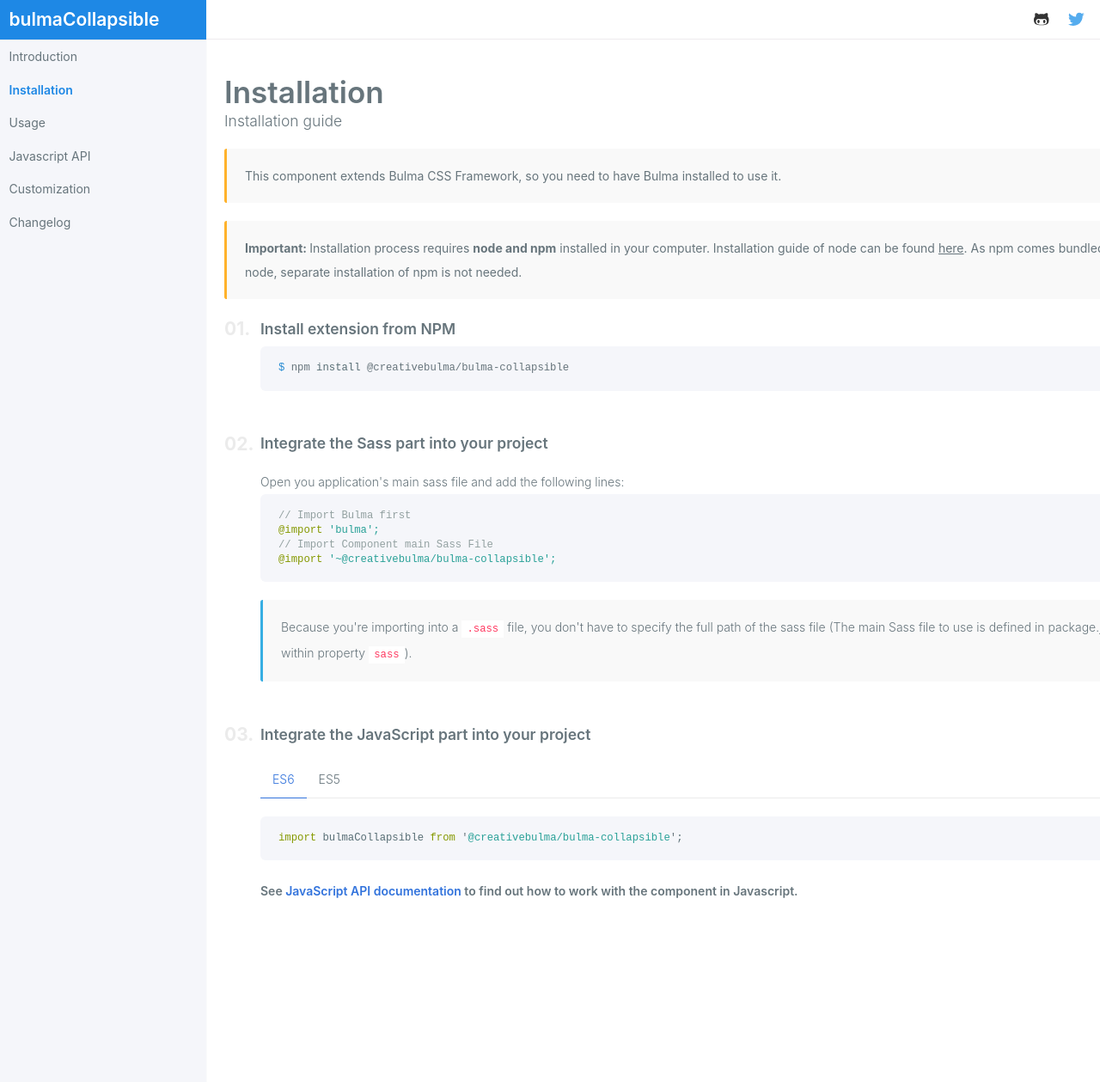
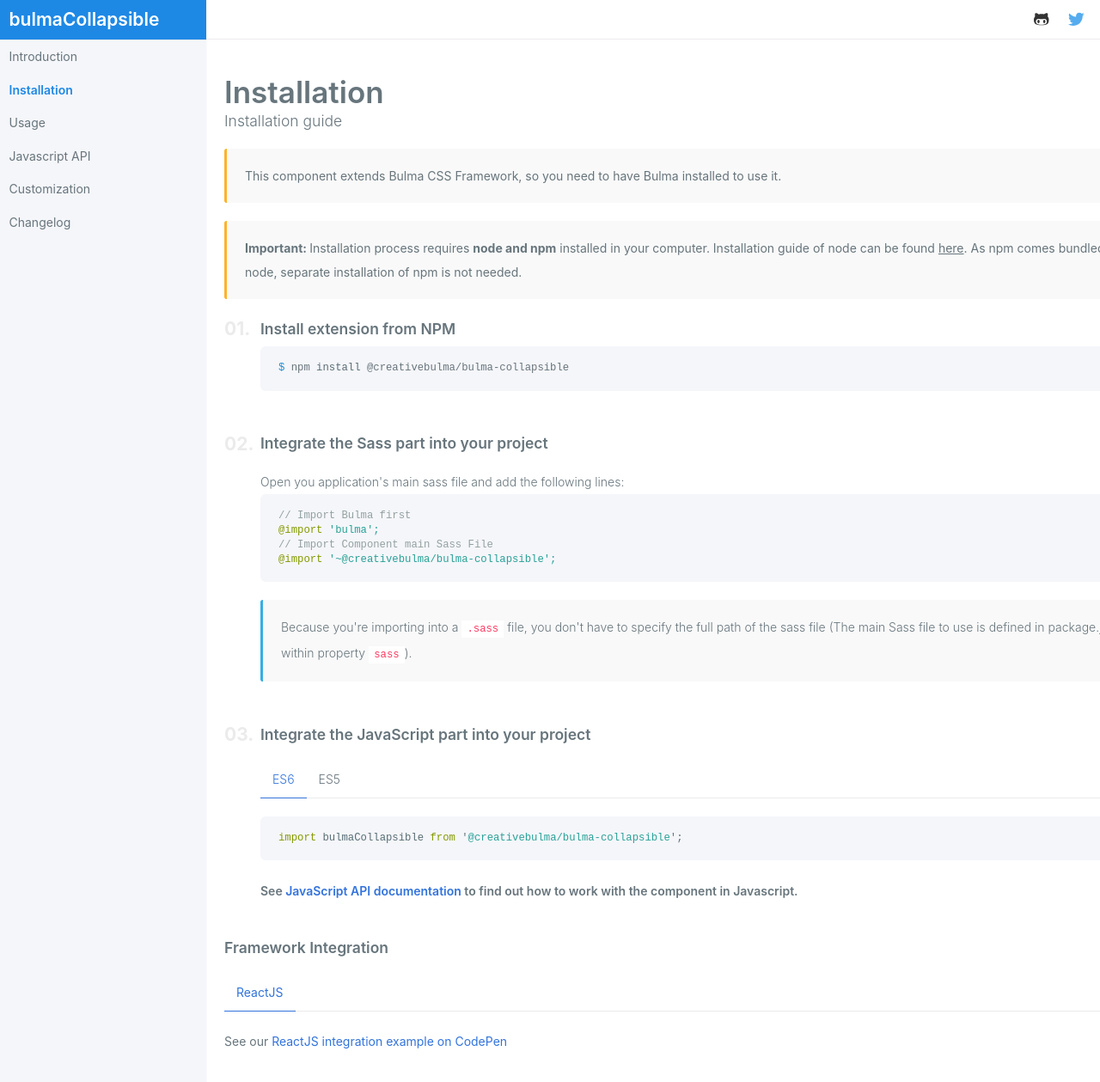
Before and after one commit to CreativeBulma/bulma-collapsible, a Jekyll site: the page built from docs/installation.html, in a window 1280 px wide. Shown: the top 1259 px of the page at 86% size. Built offline with Jekyll 4.4.1, drawn with Linux system fonts in a browser that asks for light colours; nearby versions of some CDN libraries.

Commit message:
docs: Add ReactJS integration example

```diff
--- a/docs/installation.html
+++ b/docs/installation.html
@@ -18,6 +18,10 @@
 
 {% capture javascript_es6 %}
 import bulmaCollapsible from '@creativebulma/bulma-collapsible';
+{% endcapture %}
+
+{% capture javascript_reactJS %}
+<a href="https://codepen.io/CreativeBulma/pen/YbQqoQ" target="_blank">ReactJS integration example on CodePen</a>
 {% endcapture %}
 
 <div class="notification is-warning">This component extends Bulma CSS Framework, so you need to have Bulma installed to use it.</div>
@@ -52,3 +56,13 @@
 		<h6 class="title is-6">See <a href="{{ site.url }}/javascript">JavaScript API documentation</a> to find out how to work with the component in Javascript.</h6>
 	</li>
 </ul>
+
+<h5 class="title is-5">Framework Integration</h5>
+<div class="tabs">
+	<ul class="is-stepless">
+		<li class="is-active" data-action="tab" data-target="javascript-reactjs"><a href="#javascript-reactjs">ReactJS</a></li>
+	</ul>
+</div>
+<div id="javascript-reactjs" class="tab-content is-active">
+	See our {{ javascript_reactJS }}
+</div>
```
